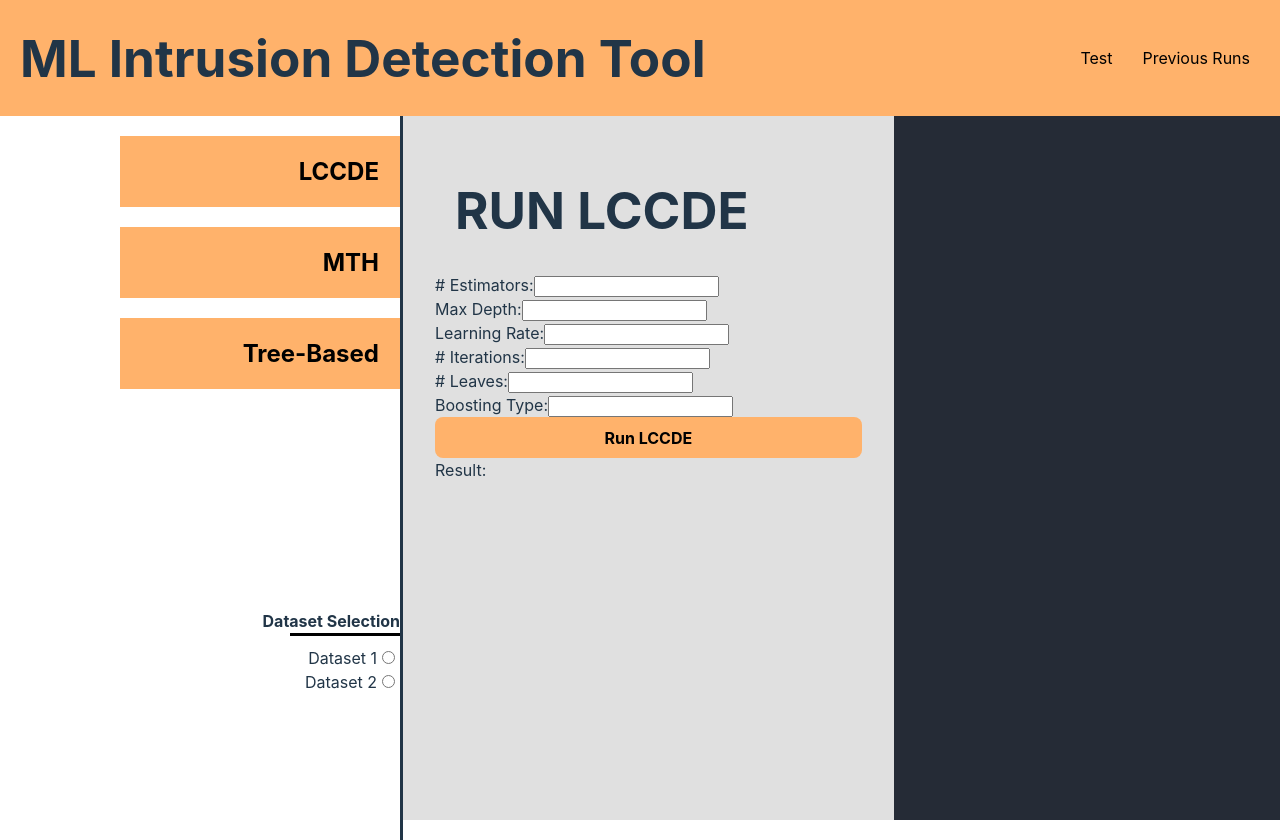
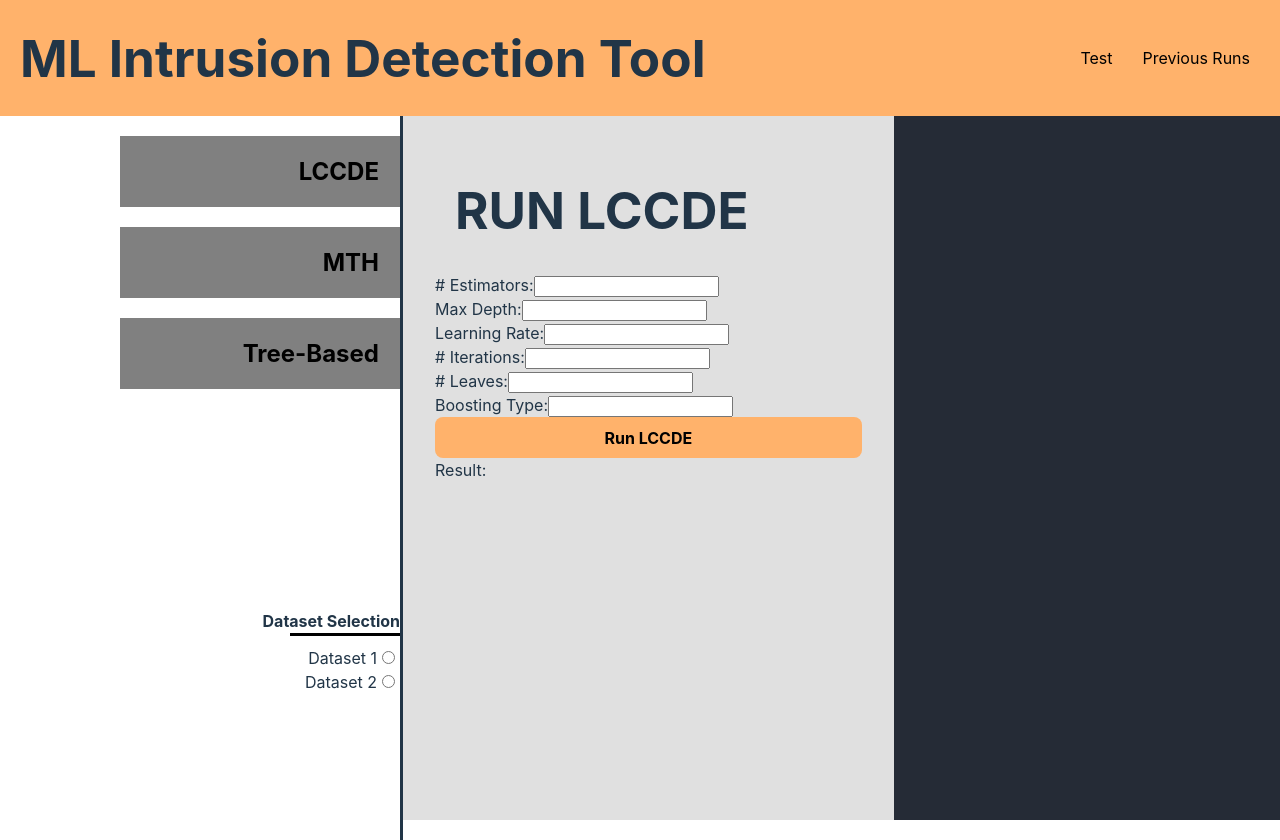
Before and after one commit to ZaneLeBlanc/Group66Frontend, a React (Vite) app in the folder Frontend/: page /Test in a window 1280 px wide. Built offline with nearby package versions, Linux system fonts and the light colour scheme.

Commit message:
buttons change color

```diff
--- a/Frontend/src/Components/CSS/Test.css
+++ b/Frontend/src/Components/CSS/Test.css
@@ -26,8 +26,12 @@
     font-weight: bold;
     font-size: x-large;
 
-    background-color: #FFB26B;
+    background-color: grey;
 }
+
+.sidebar button.selected {
+    background-color: #ffb26b; /* background color when selected */
+  }
 
 .datasetSelection {
     display: flex;
--- a/Frontend/src/Components/Sidebar.tsx
+++ b/Frontend/src/Components/Sidebar.tsx
@@ -1,3 +1,4 @@
+import { useState } from 'react'
 import './CSS/Test.css'
 
 // sidebar menu for selecting a model and data set
@@ -8,11 +9,22 @@ const Sidebar = ({
   setPage: (page: string) => void;
   setDataset: (dataset: string) => void;
 }) => {
+
+  const[selectedPage, setSelectedPage] = useState('');
+
+  const handlePageClick = (page: string) => {
+    setPage(page);
+    setSelectedPage(page);
+  }
+
   return (
     <div className="sidebar">
-      <button onClick={() => setPage('page1')} >LCCDE</button>
-      <button onClick={() => setPage('page2')} >MTH</button>
-      <button onClick={() => setPage('page3')} >Tree-Based</button>
+      <button className={selectedPage === 'page1' ? 'selected' : ''}
+        onClick={() => handlePageClick('page1')}>LCCDE</button>
+      <button className={selectedPage === 'page2' ? 'selected' : ''}
+        onClick={() => handlePageClick('page2')}>MTH</button>
+      <button className={selectedPage === 'page3' ? 'selected' : ''}
+        onClick={() => handlePageClick('page3')}>Tree-Based</button>
       <div className="datasetSelection">
         <strong> Dataset Selection </strong>
         <div className="longLine"></div> {/* Line */}
```
